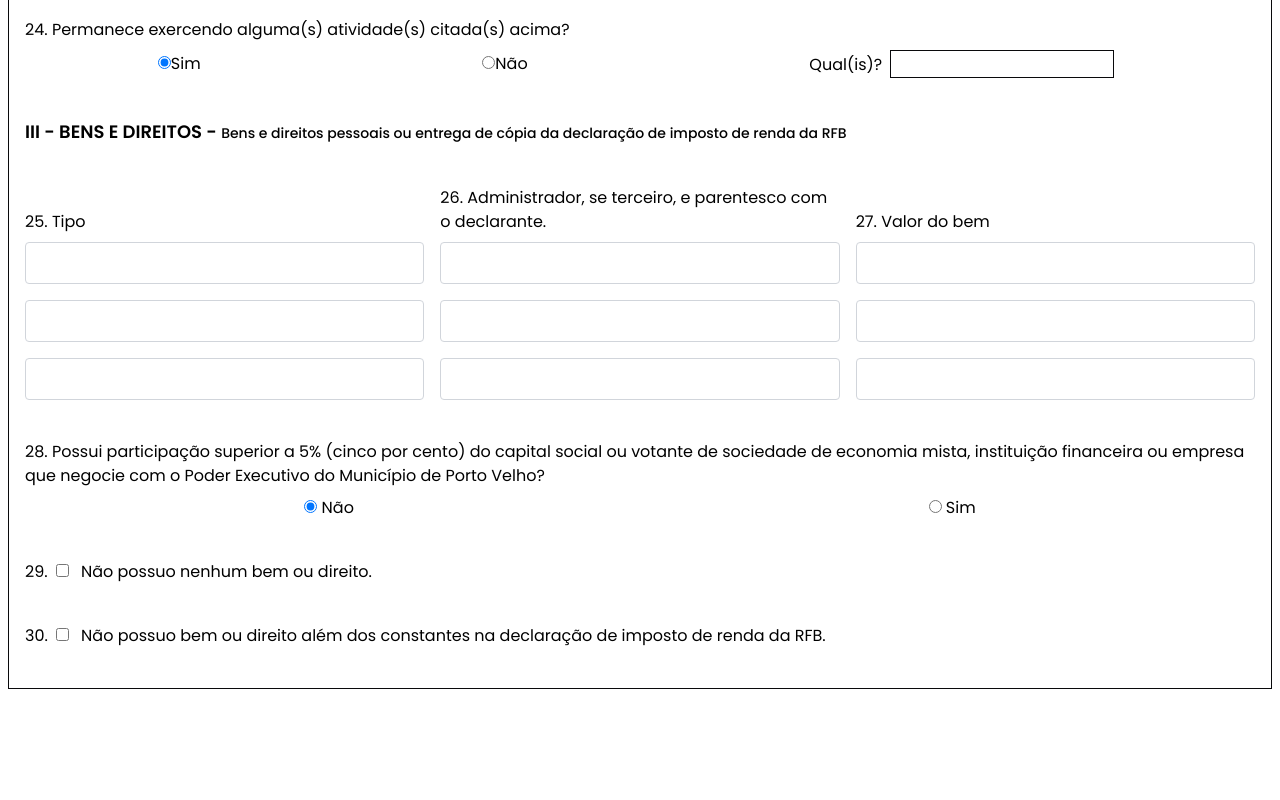
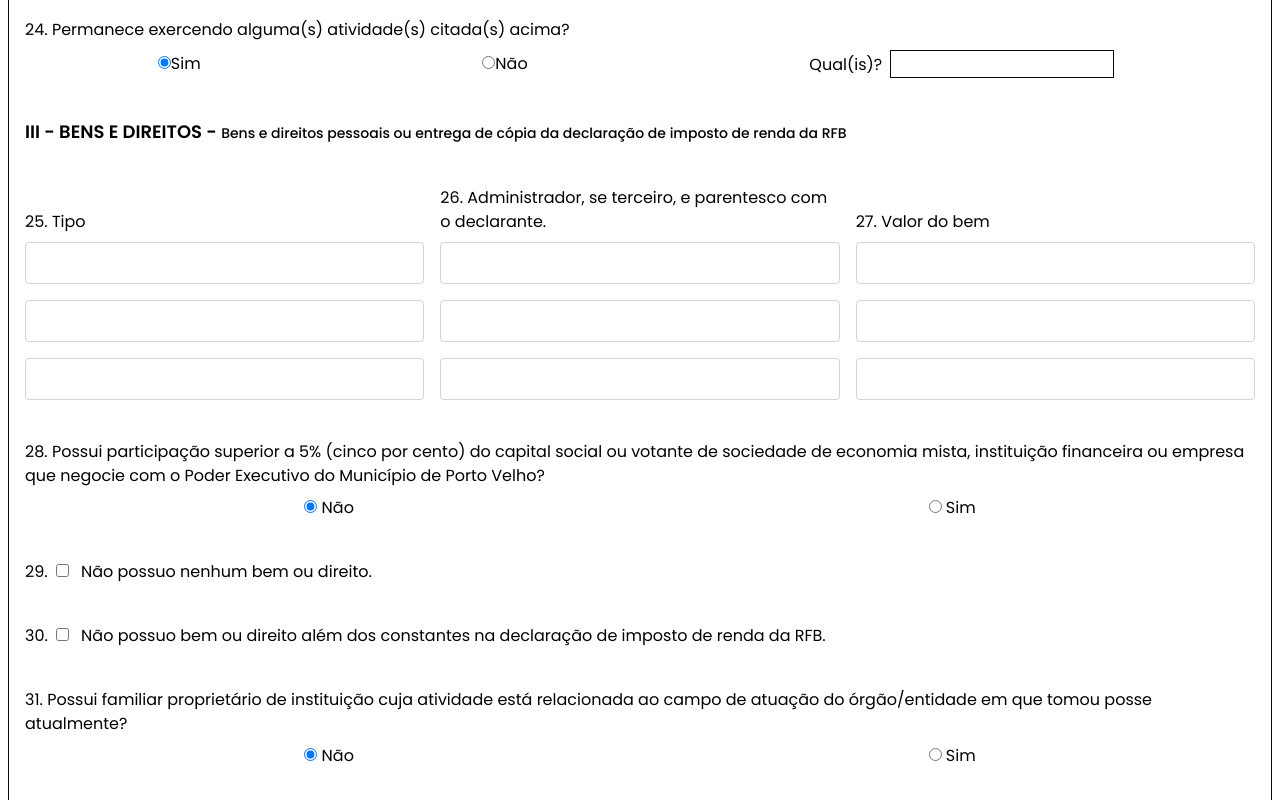
Before and after one commit to ciep-cgm-pvh/formDBAE, a Vue app in the folder frontend/: page / in a window 1280 px wide. Shown: the part 1988-2788 px from the top of the page. Before the commit the page ends 2677 px from the top, so only its background shows below. Built offline with nearby package versions, Linux system fonts and the light colour scheme.

Commit message:
feat in app with upgrade and task last congratulation main

```diff
--- a/frontend/src/App.vue
+++ b/frontend/src/App.vue
@@ -5,12 +5,7 @@ import Main from "./components/Main.vue";
 
 <template>
   <div class="mx-auto mt-14 max-w-7xl px-2">
-    <header>
-      <Header />
-    </header>
-
-    <main>
-      <Main />
-    </main>
+    <Header />
+    <Main />
   </div>
 </template>
--- a/frontend/src/components/Main.vue
+++ b/frontend/src/components/Main.vue
@@ -595,7 +595,56 @@
             </label>
           </div>
         </div>
-        <div></div>
+        <div>
+          <legend>
+            31. Possui familiar proprietário de instituição cuja atividade está
+            relacionada ao campo de atuação do órgão/entidade em que tomou posse
+            atualmente?
+          </legend>
+          <div class="flex gap-4 items-center justify-around mt-2">
+            <div>
+              <input
+                type="radio"
+                id="nao6"
+                name="drone5"
+                value="nao6"
+                v-model="selectedOption6"
+                checked
+              />
+              <label for="nao6"> Não</label>
+            </div>
+            <div>
+              <input
+                type="radio"
+                id="sim6"
+                name="drone5"
+                value="sim6"
+                v-model="selectedOption6"
+              />
+              <label for="sim6"> Sim</label>
+            </div>
+            <div v-if="selectedOption6 === 'sim6'">
+              <label for="outro4" :disabled="selectedOption6 !== 'sim6'"
+                >Descrever:</label
+              >
+              <input
+                type="text"
+                id="outro4"
+                class="h-7 w-56 mx-2 enabled:border enabled:border-zinc-950"
+                :disabled="selectedOption6 !== 'sim6'"
+              />
+            </div>
+          </div>
+        </div>
+        <!--! section 4 -->
+        <div>
+          <h1 class="text-lg font-semibold">
+            IV. SITUAÇÕES QUE PODEM SUSCITAR CONFLITO COM O INTERESSE PÚBLICO.
+          </h1>
+        </div>
+        <div>
+          <!-- TODO make section 4 -->
+        </div>
       </form>
     </div>
   </div>
@@ -615,6 +664,7 @@ export default {
     const selectedOption3 = ref("Casado");
     const selectedOption4 = ref("sim3");
     const selectedOption5 = ref("nao5");
+    const selectedOption6 = ref("nao6");
     const checked = ref(false);
     const checked2 = ref(false);
     const checked3 = ref(false);
@@ -701,6 +751,7 @@ export default {
       selectedOption3,
       selectedOption4,
       selectedOption5,
+      selectedOption6,
       checked,
       checked2,
       checked3,
```
